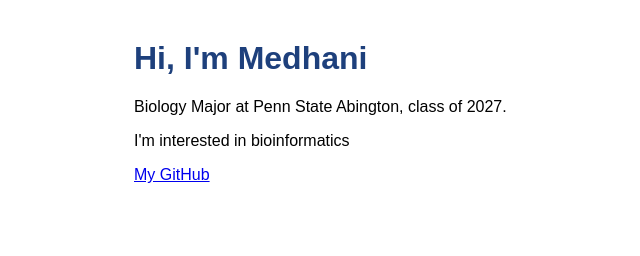
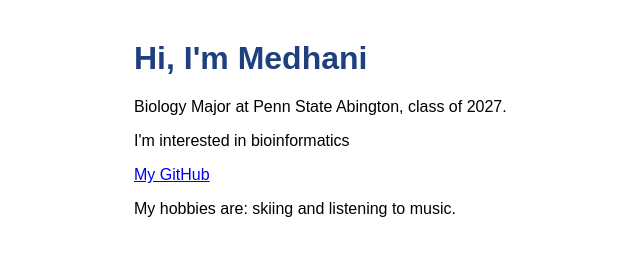
Before and after one commit to medhaniv/medhaniv.github.io, a plain HTML site: page index.html in a window 1280 px wide. Shown: the whole page, without its empty margins (186-826 px from the left). Drawn offline with Linux system fonts and the light colour scheme.

Commit message:
Update index.html

```diff
--- a/index.html
+++ b/index.html
@@ -13,5 +13,6 @@
   <p>Biology Major at Penn State Abington, class of 2027.</p>
   <p>I'm interested in bioinformatics</p>
   <p><a href="https://github.com/medhaniv">My GitHub</a></p>
+  <p>My hobbies are: skiing and listening to music. </p>
 </body>
 </html>
```
